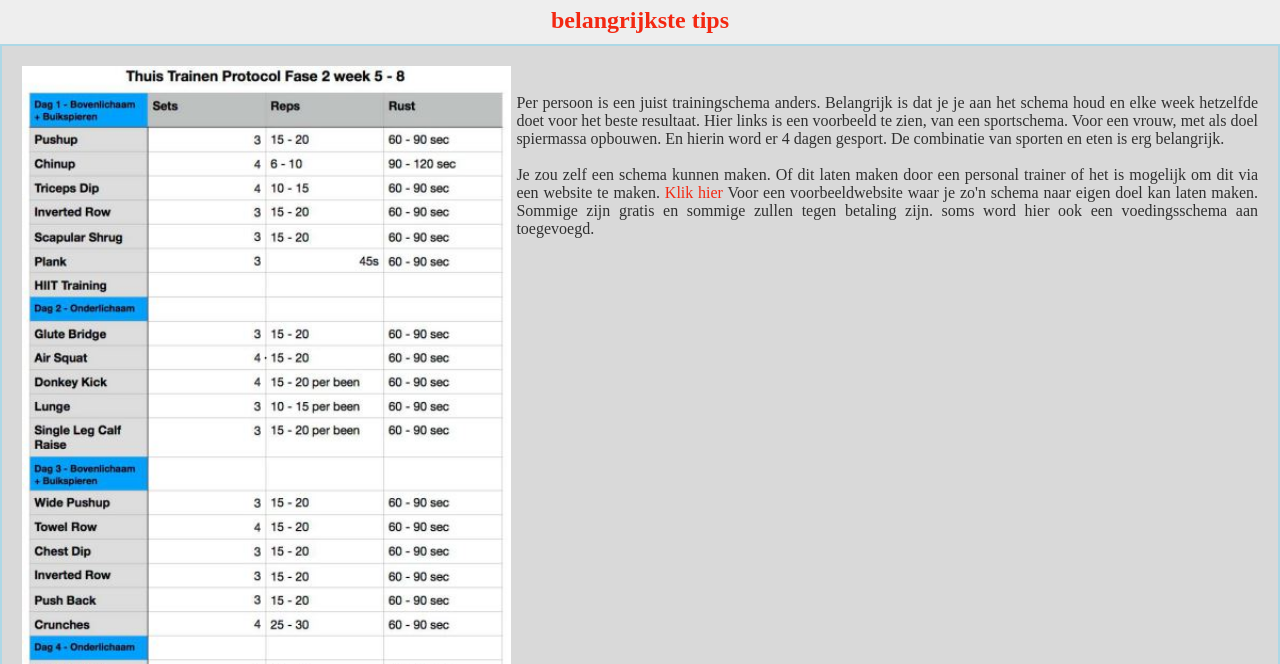
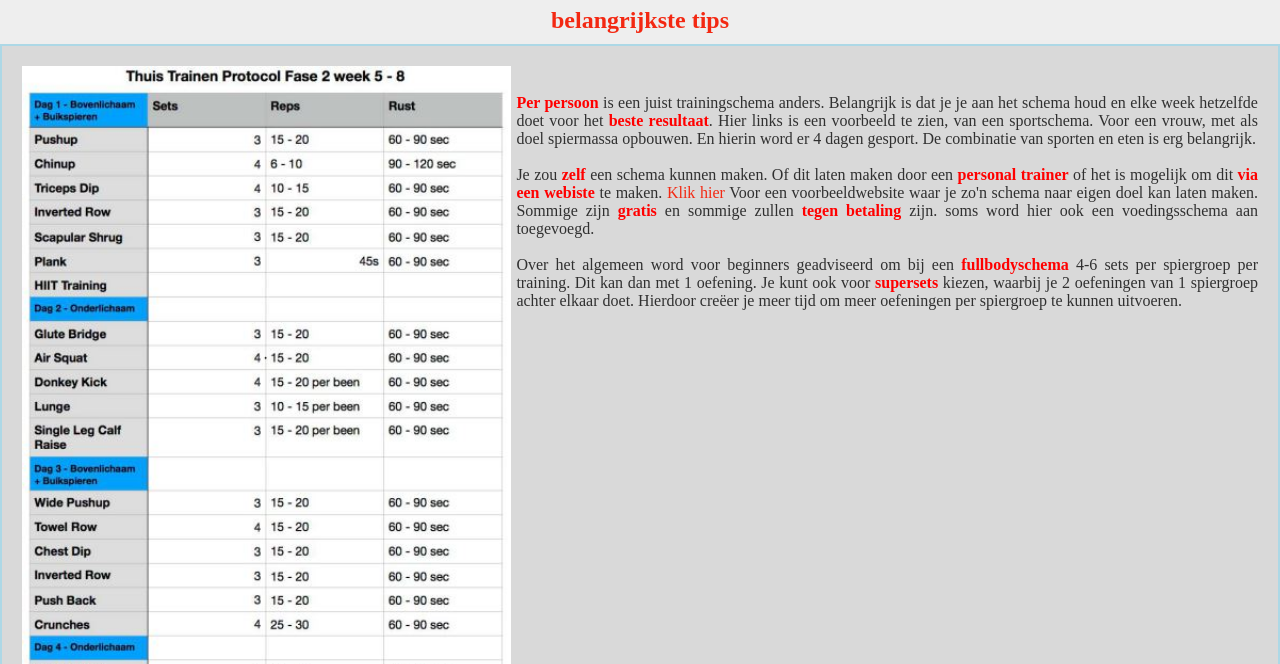
Before and after one commit to emmaus-archief/2223-4H-website-4hin1-ashley, a plain HTML site: page schema.html in a window 1280 px wide. Shown: the part 136-800 px from the top of the page. Drawn offline with Linux system fonts and the light colour scheme.

Commit message:
information

```diff
--- a/schema.html
+++ b/schema.html
@@ -29,13 +29,22 @@
 
      <div class="eerst"> <img class="kolomLinks" src="afbeeldingen/schema.jpg" alt="lorem ipsum">
       <p class="kolomRechts">
-          <br> Per persoon is een juist trainingschema
+          <br>
+        <b> Per persoon </b> is een juist trainingschema
           anders. Belangrijk is dat je je aan het
-          schema houd en elke week hetzelfde doet voor het beste resultaat.
+          schema houd en elke week hetzelfde doet voor het <b>beste resultaat</b>.
          Hier links is een voorbeeld te zien, van een sportschema. Voor een vrouw, met als doel spiermassa opbouwen. En
         hierin word er 4 dagen gesport. De combinatie van sporten en eten is erg belangrijk. </br>
-        <br> Je zou zelf een schema kunnen maken. Of dit laten maken door een personal trainer of het is mogelijk om dit via een website te maken.
-        <a href="https://madmuscles.com/step-goal"> Klik hier </a> Voor een voorbeeldwebsite waar je zo'n schema naar eigen doel kan laten maken. Sommige zijn gratis en sommige zullen tegen betaling zijn. soms word hier ook een voedingsschema aan toegevoegd.
+        <br> Je zou <b> zelf</b> een schema kunnen maken. Of dit laten maken door een <b>personal trainer</b> of het is
+       mogelijk om dit <b> via een webiste</b> te maken.
+
+       <a href="https://madmuscles.com/step-goal"> Klik hier </a> Voor een voorbeeldwebsite waar je zo'n schema naar eigen doel kan laten maken. Sommige zijn <b> gratis </b>en sommige zullen <b> tegen betaling </b> zijn. soms word hier ook een voedingsschema aan toegevoegd.
+     </br>
+       <br>
+          Over het algemeen word voor beginners geadviseerd om bij een <b>fullbodyschema</b> 4-6 sets per spiergroep per
+         training. Dit kan dan met 1 oefening. Je kunt ook voor <b> supersets </b> kiezen, waarbij je 2 oefeningen van 1 spiergroep
+          achter elkaar doet. Hierdoor creëer je meer tijd om meer oefeningen per spiergroep te kunnen uitvoeren.
+
      </br>
 
 
```
Also changed, not shown: index.html (+2 -2 lines).
